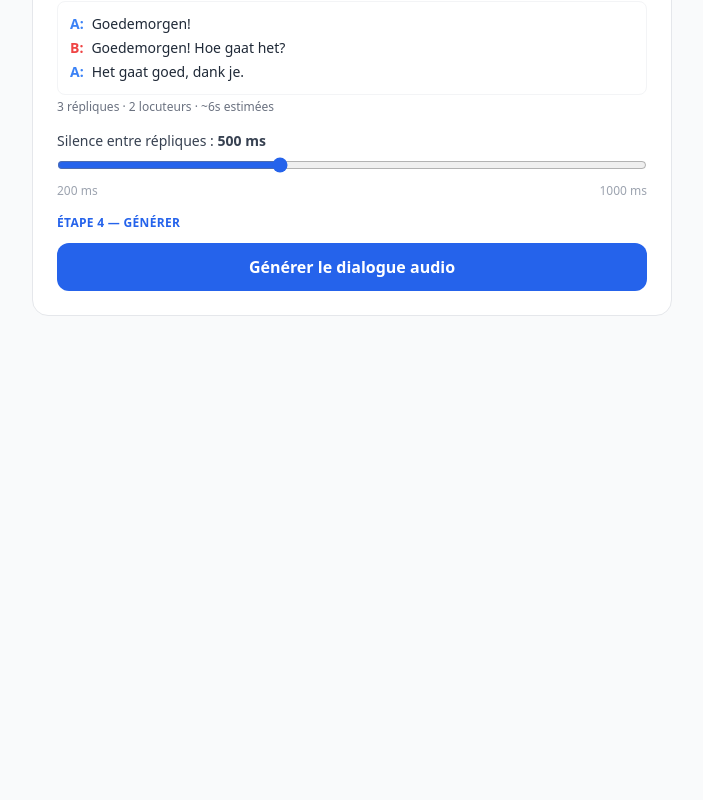
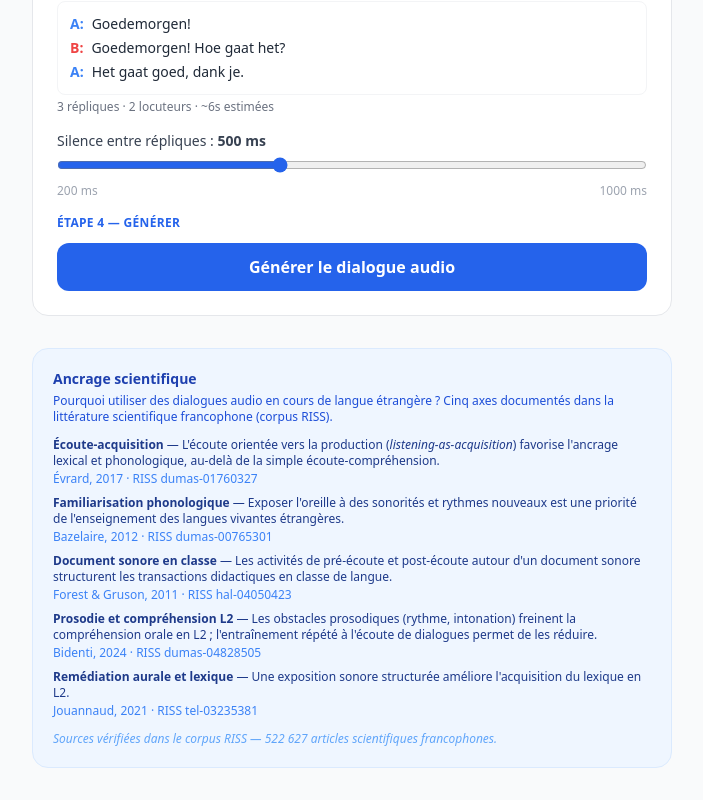
Before and after one commit to jfb4plai/dialogue-audio-plai, a Next.js app: page / in a window 1280 px wide. Shown: the part 789-1589 px from the top of the page, without its empty margins (288-991 px from the left). Before the commit the page ends 1137 px from the top, so only its background shows below. Built offline with nearby package versions, Linux system fonts and the light colour scheme; no server answers; the database is empty.

Commit message:
feat: standalone scientific anchoring section (RISS)

```diff
--- a/app/page.tsx
+++ b/app/page.tsx
@@ -40,20 +40,6 @@ function HelpBanner() {
           <p><strong>Traduction :</strong> Écris le script en français, sélectionne la langue cible (étape 1), puis clique &quot;Traduire&quot;. Utilise LibreTranslate (open source). Vérifie toujours la traduction avant de générer.</p>
           <p><strong>⚠ Limite serveur :</strong> Le serveur TTS gratuit (Hugging Face Space) traite les requêtes pendant <strong>3 minutes maximum</strong>. Au-delà de ~60 répliques, le timeout est probable. Pour des dialogues longs, divise en plusieurs parties.</p>
           <p><strong>Audio généré :</strong> Hébergé sur Internet Archive (archive.org), accessible via QR code. Disponible ~10 minutes après génération (délai de traitement IA).</p>
-          <details className="mt-3">
-            <summary className="cursor-pointer font-semibold text-amber-800">Pourquoi l&apos;audio en cours de langue ? — Références RISS</summary>
-            <div className="mt-2 space-y-2 text-xs text-amber-900 border-t border-amber-200 pt-2">
-              <p>L&apos;exposition à des documents sonores authentiques est un levier central de l&apos;acquisition en langue vivante étrangère. Plusieurs axes sont documentés dans la littérature scientifique francophone :</p>
-              <ul className="list-disc pl-4 space-y-1">
-                <li><strong>Écoute-acquisition</strong> : l&apos;écoute orientée vers la production (listening-as-acquisition) favorise l&apos;ancrage lexical et phonologique, distinctement de la simple écoute-compréhension (Évrard, 2017 — <em>Plus-value du visuel en CO LV1 anglais</em>, RISS dumas-01760327).</li>
-                <li><strong>Familiarisation phonologique</strong> : exposer l&apos;oreille à des sonorités et rythmes nouveaux est une priorité pour l&apos;enseignement des LVE, notamment au primaire (Bazelaire, 2012 — <em>Jeu et perspective actionnelle en LVE</em>, RISS dumas-00765301).</li>
-                <li><strong>Document sonore en classe</strong> : les activités de pré-écoute et post-écoute autour d&apos;un document sonore structurent les transactions didactiques en classe de langue (Forest &amp; Gruson, 2011 — <em>Gestion de l&apos;espace en classe de langues</em>, RISS hal-04050423).</li>
-                <li><strong>Prosodie et compréhension L2</strong> : les obstacles prosodiques (rythme, intonation) constituent un frein majeur à la compréhension orale en L2 ; l&apos;entraînement répété à l&apos;écoute de dialogues permet de les réduire (Bidenti, 2024 — <em>Obstacle prosodique CO italien L2</em>, RISS dumas-04828505).</li>
-                <li><strong>Remédiation aurale</strong> : un diagnostic ciblé sur la compréhension aurale, combiné à une exposition sonore structurée, améliore l&apos;acquisition du lexique en L2 (Jouannaud, 2021 — <em>Remédiation — compréhension aurale anglais</em>, RISS tel-03235381).</li>
-              </ul>
-              <p className="text-amber-700 italic">Sources vérifiées dans le corpus RISS (522 627 articles scientifiques francophones).</p>
-            </div>
-          </details>
         </div>
       )}
     </div>
@@ -159,6 +145,47 @@ export default function Home() {
 
       {result && <AudioResult result={result} />}
       <HistoryPanel />
+
+      {/* Ancrage scientifique */}
+      <div className="mt-8 border border-blue-100 rounded-2xl bg-blue-50 p-5">
+        <h2 className="text-sm font-bold text-blue-800 mb-1">Ancrage scientifique</h2>
+        <p className="text-xs text-blue-700 mb-3">
+          Pourquoi utiliser des dialogues audio en cours de langue étrangère ?
+          Cinq axes documentés dans la littérature scientifique francophone (corpus RISS).
+        </p>
+        <ul className="space-y-2 text-xs text-blue-900">
+          <li>
+            <strong>Écoute-acquisition</strong> — L&apos;écoute orientée vers la production
+            (<em>listening-as-acquisition</em>) favorise l&apos;ancrage lexical et phonologique,
+            au-delà de la simple écoute-compréhension.
+            <span className="block text-blue-500 mt-0.5">Évrard, 2017 · RISS dumas-01760327</span>
+          </li>
+          <li>
+            <strong>Familiarisation phonologique</strong> — Exposer l&apos;oreille à des sonorités
+            et rythmes nouveaux est une priorité de l&apos;enseignement des langues vivantes étrangères.
+            <span className="block text-blue-500 mt-0.5">Bazelaire, 2012 · RISS dumas-00765301</span>
+          </li>
+          <li>
+            <strong>Document sonore en classe</strong> — Les activités de pré-écoute et post-écoute
+            autour d&apos;un document sonore structurent les transactions didactiques en classe de langue.
+            <span className="block text-blue-500 mt-0.5">Forest &amp; Gruson, 2011 · RISS hal-04050423</span>
+          </li>
+          <li>
+            <strong>Prosodie et compréhension L2</strong> — Les obstacles prosodiques (rythme, intonation)
+            freinent la compréhension orale en L2 ; l&apos;entraînement répété à l&apos;écoute de dialogues
+            permet de les réduire.
+            <span className="block text-blue-500 mt-0.5">Bidenti, 2024 · RISS dumas-04828505</span>
+          </li>
+          <li>
+            <strong>Remédiation aurale et lexique</strong> — Une exposition sonore structurée améliore
+            l&apos;acquisition du lexique en L2.
+            <span className="block text-blue-500 mt-0.5">Jouannaud, 2021 · RISS tel-03235381</span>
+          </li>
+        </ul>
+        <p className="mt-3 text-xs text-blue-400 italic">
+          Sources vérifiées dans le corpus RISS — 522 627 articles scientifiques francophones.
+        </p>
+      </div>
     </main>
   )
 }
```
